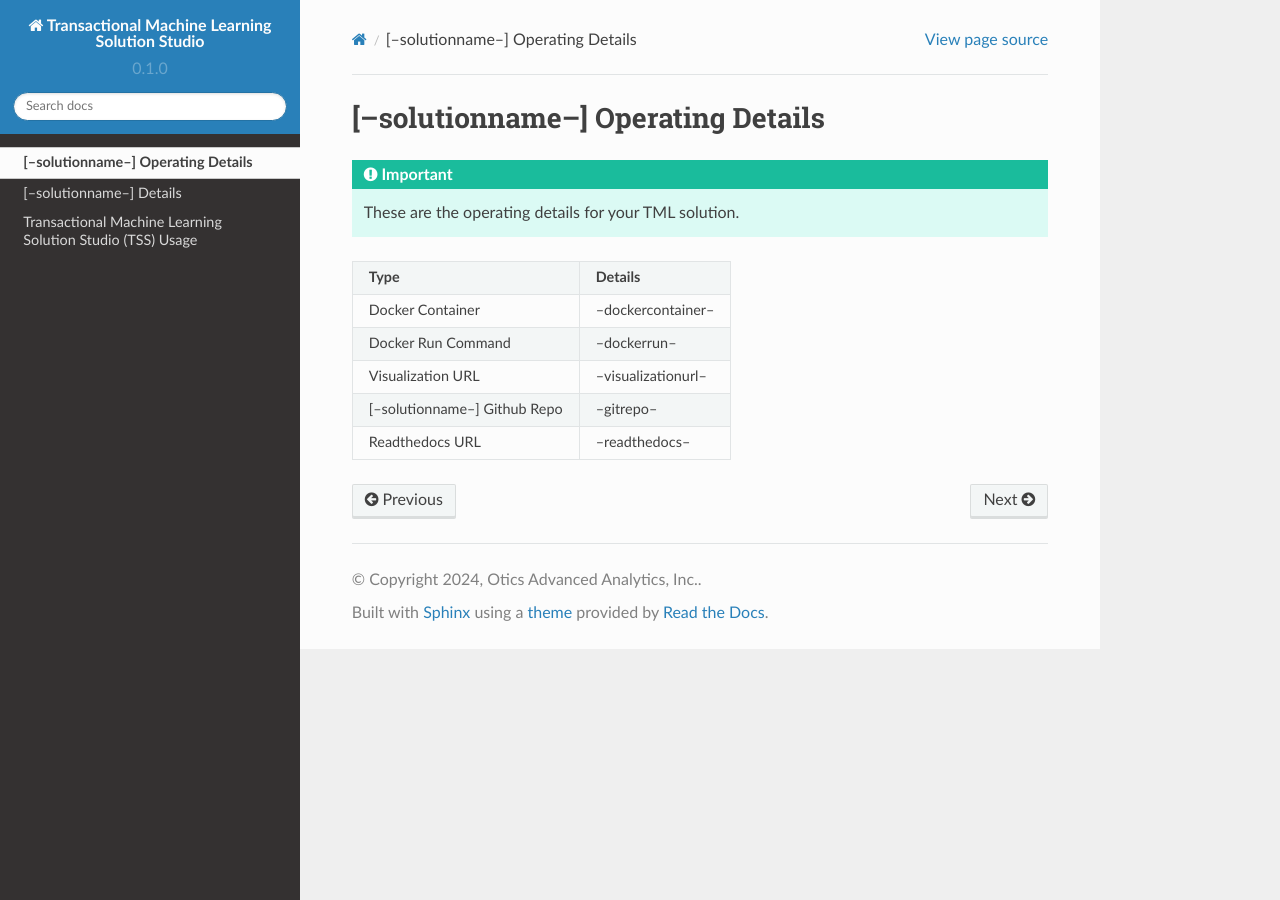
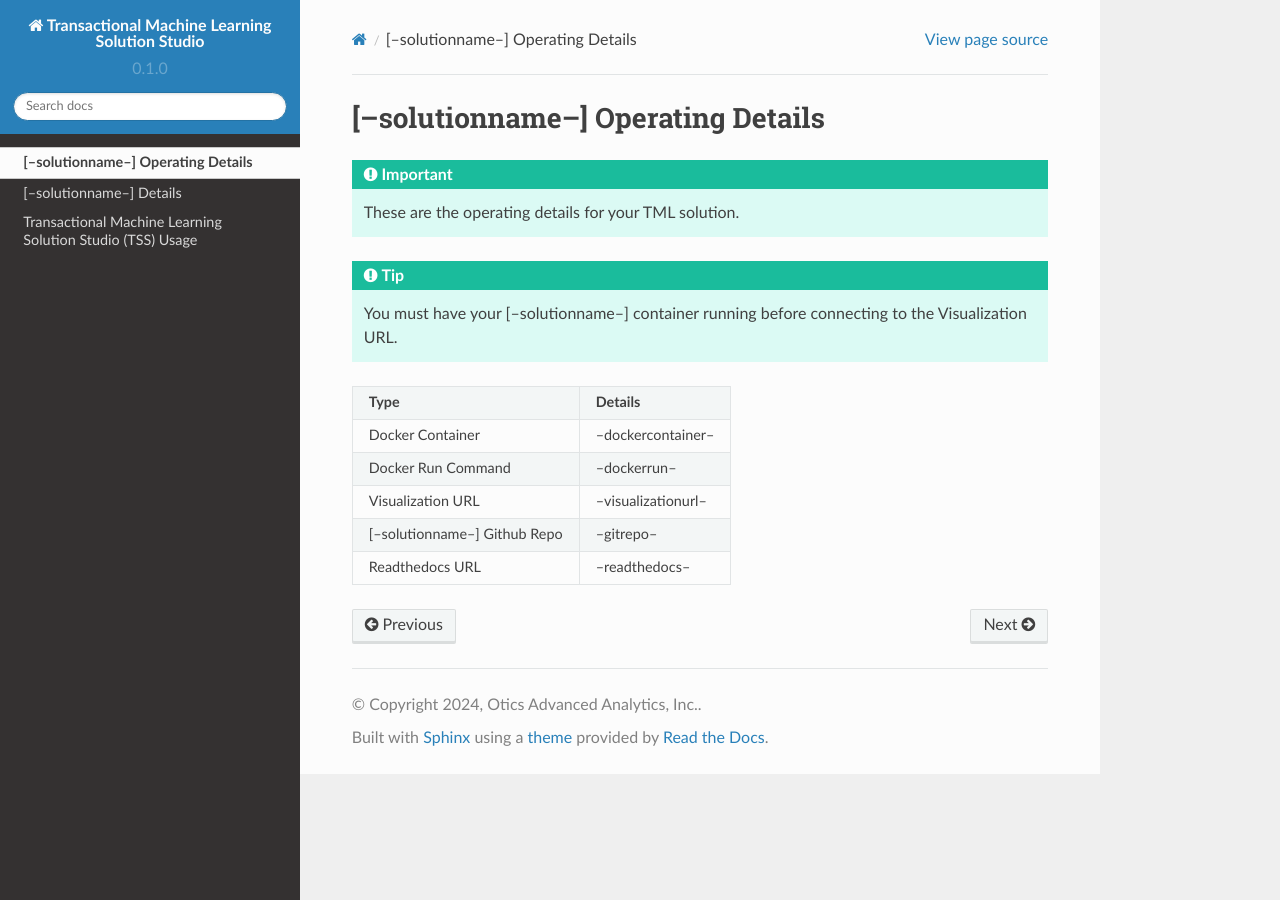
Before and after one commit to vanesalcb06/tssproject2-2b5c, a Sphinx documentation site: the page built from docs/source/operating.rst, in a window 1280 px wide. Built offline with Sphinx 7.4.7 and the Read the Docs theme 2.0.0, drawn with Linux system fonts in a browser that asks for light colours.

Commit message:
Update operating.rst

```diff
--- a/docs/source/operating.rst
+++ b/docs/source/operating.rst
@@ -3,6 +3,9 @@
 
 .. important::
    These are the operating details for your TML solution.
+
+.. tip::
+   You must have your [--solutionname--] container running before connecting to the Visualization URL.
 
 .. list-table::
 
```
